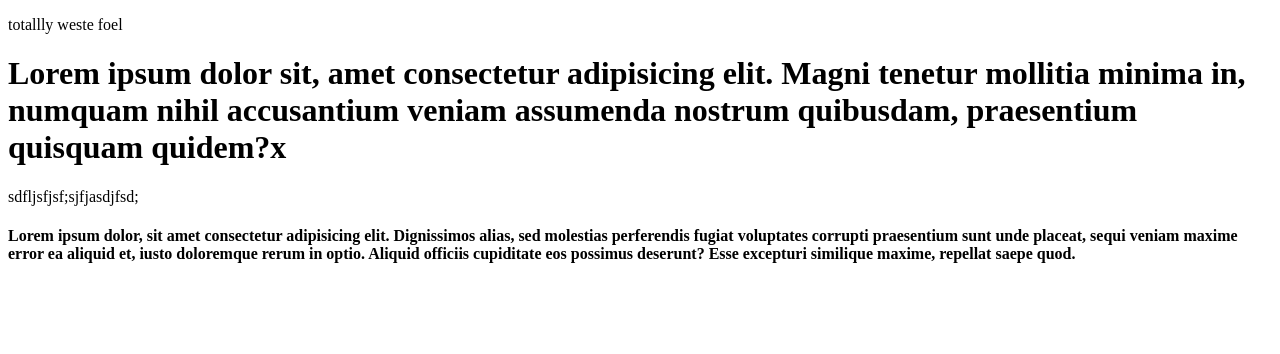
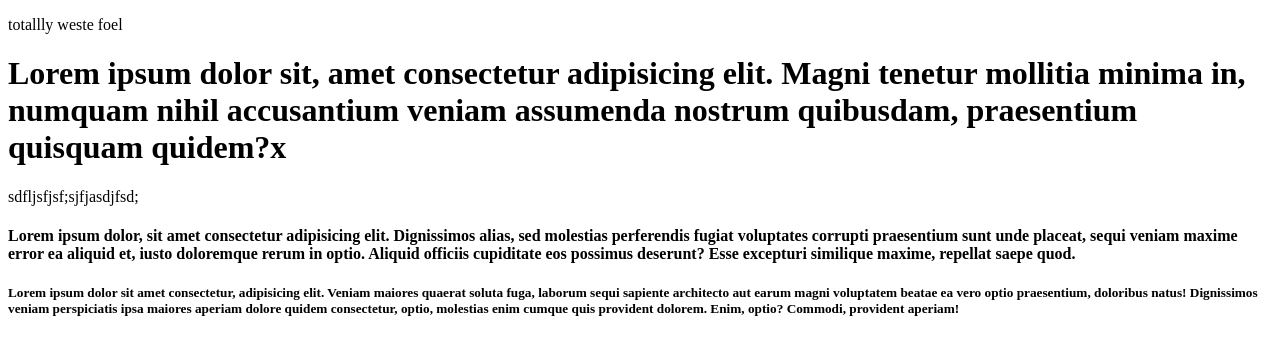
Before and after one commit to dangi100nu/Html-Css-Create-a-food-delivery-website, a plain HTML site: page waste.html in a window 1280 px wide. Drawn offline with Linux system fonts and the light colour scheme.

Commit message:
h5 heading added into waste.html file

```diff
--- a/waste.html
+++ b/waste.html
@@ -12,5 +12,8 @@
 <p>sdfljsfjsf;sjfjasdjfsd;</p>
 
 <h4>Lorem ipsum dolor, sit amet consectetur adipisicing elit. Dignissimos alias, sed molestias perferendis fugiat voluptates corrupti praesentium sunt unde placeat, sequi veniam maxime error ea aliquid et, iusto doloremque rerum in optio. Aliquid officiis cupiditate eos possimus deserunt? Esse excepturi similique maxime, repellat saepe quod.</h4>
+
+
+<h5> Lorem ipsum dolor sit amet consectetur, adipisicing elit. Veniam maiores quaerat soluta fuga, laborum sequi sapiente architecto aut earum magni voluptatem beatae ea vero optio praesentium, doloribus natus! Dignissimos veniam perspiciatis ipsa maiores aperiam dolore quidem consectetur, optio, molestias enim cumque quis provident dolorem. Enim, optio? Commodi, provident aperiam!</h5>
 </body>
 </html>
```
